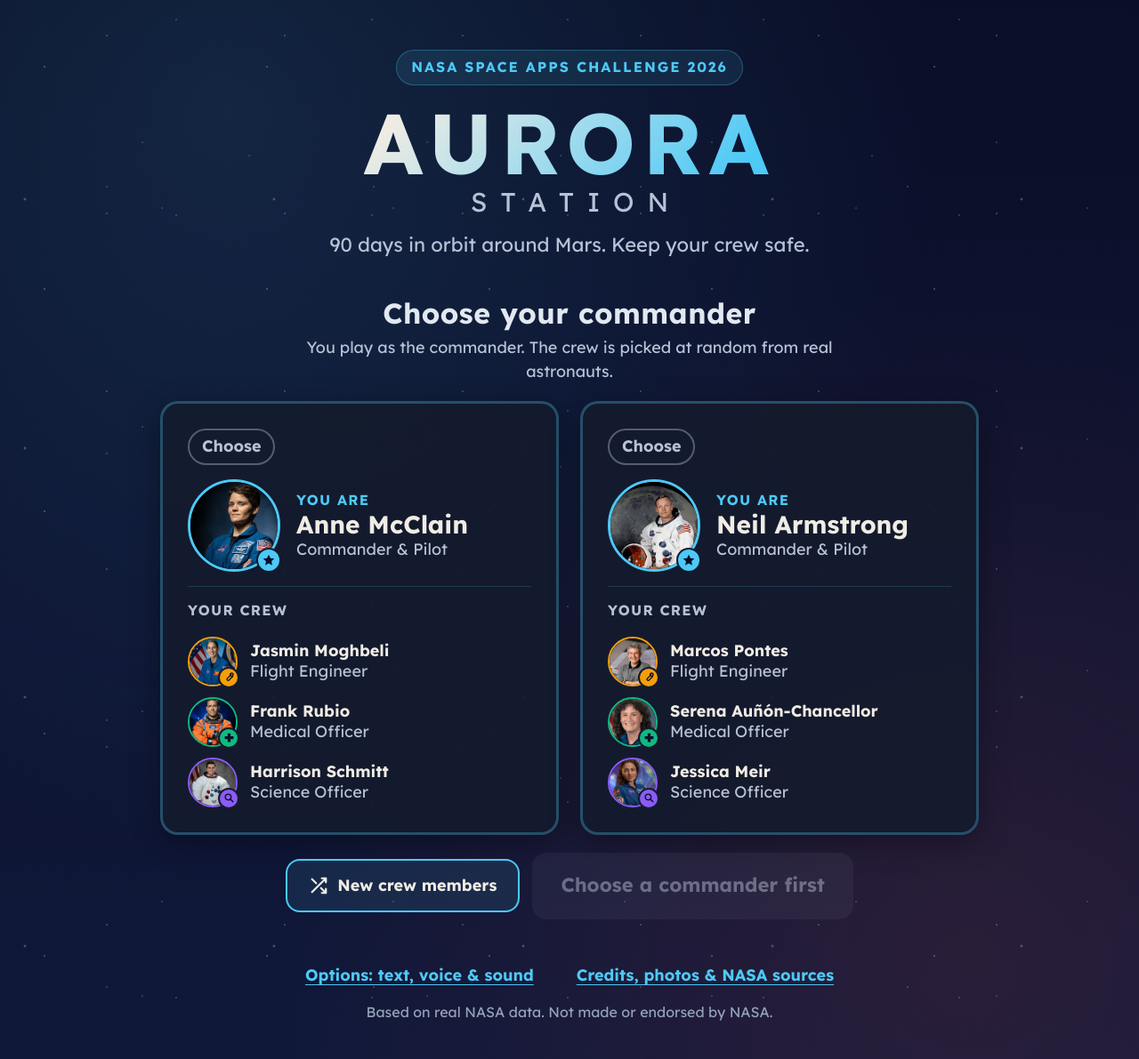
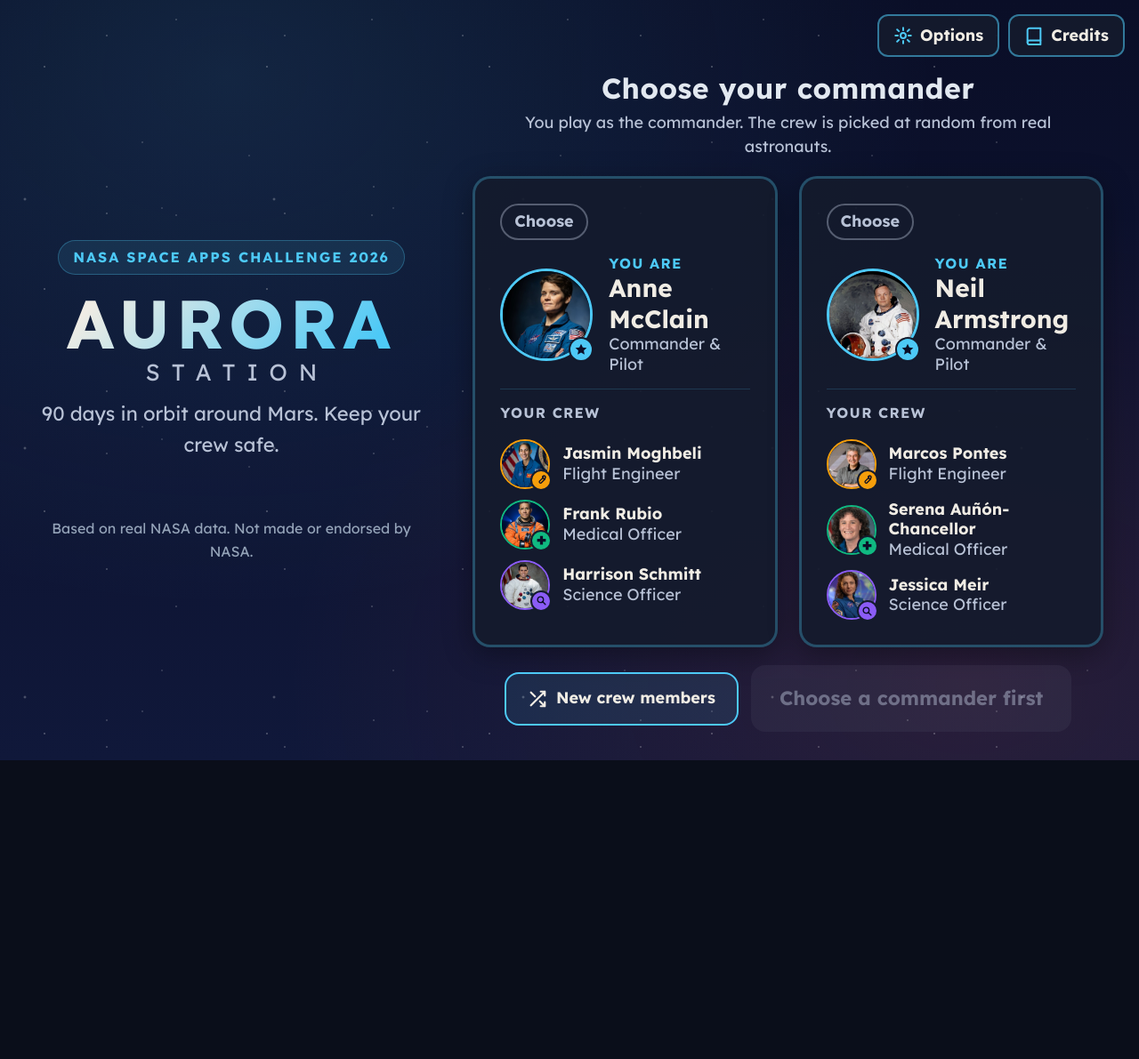
Before and after one commit to gabiscamp/hackathon_nasa_aurora, a React (Vite) app: page / in a window 1280 px wide. Shown: the whole page at 89% size. After the commit the page ends 855 px from the top, so only its background shows below. Built offline with nearby package versions, Linux system fonts and the light colour scheme; no server answers.

Commit message:
Tela inicial e da tripulação em duas colunas em telas largas (cabem sem rolar); Options e Credits como botões no canto

```diff
--- a/src/components/scenes/CrewIntro.css
+++ b/src/components/scenes/CrewIntro.css
@@ -440,3 +440,78 @@
     transform: none;
   }
 }
+
+/* ---------- Wide screens: team on the left, the chosen astronaut on the right (fits without scrolling) ---------- */
+@media (min-width: 1200px) {
+  .crew-screen {
+    padding-top: 88px;
+    padding-bottom: 24px;
+  }
+
+  .crew-container {
+    width: min(1440px, 100%);
+    display: grid;
+    grid-template-columns: minmax(420px, 500px) 1fr;
+    grid-template-areas:
+      'header  profile'
+      'roster  profile'
+      'keys    profile'
+      'footer  profile';
+    grid-template-rows: auto auto auto 1fr;
+    column-gap: clamp(28px, 3vw, 48px);
+    row-gap: 18px;
+    align-items: start;
+  }
+
+  .crew-header {
+    grid-area: header;
+  }
+
+  .crew-roster {
+    grid-area: roster;
+    grid-template-columns: repeat(2, minmax(0, 1fr));
+  }
+
+  /* Compact cards: photo beside the name, so the team, keys and "next" button all fit on the left. */
+  .crew-tab {
+    display: grid;
+    grid-template-columns: auto 1fr;
+    grid-template-rows: auto auto auto;
+    column-gap: 12px;
+    row-gap: 2px;
+    align-items: center;
+    justify-items: start;
+    padding: 12px 12px;
+    text-align: left;
+  }
+
+  .crew-tab .crew-photo--tab {
+    grid-row: 1 / 4;
+    width: 64px;
+    height: 64px;
+  }
+
+  .crew-tab__name {
+    margin-top: 0;
+  }
+
+  .crew-tab__role {
+    text-align: left;
+  }
+
+  .crew-tab__seen {
+    margin-top: 2px;
+  }
+
+  .crew-keys {
+    grid-area: keys;
+  }
+
+  .crew-footer {
+    grid-area: footer;
+  }
+
+  .crew-profile {
+    grid-area: profile;
+  }
+}
--- a/src/components/scenes/TitleScreen.css
+++ b/src/components/scenes/TitleScreen.css
@@ -488,31 +488,12 @@
   margin: 0;
 }
 
-.title-credits {
-  min-height: 48px;
-  padding: 8px 16px;
-  font: inherit;
-  font-size: 18px;
-  font-weight: 700;
-  color: var(--ts-blue);
-  background: none;
-  border: none;
-  text-decoration: underline;
-  text-underline-offset: 4px;
-  cursor: pointer;
-}
-
-.title-credits:hover {
-  transform: none;
-  box-shadow: none;
-}
-
 /* ---------- Focus & motion ---------- */
 .crew-pick:focus-visible,
 .title-continue__btn:focus-visible,
 .title-shuffle:focus-visible,
 .title-start:focus-visible,
-.title-credits:focus-visible {
+.title-top-btn:focus-visible {
   outline: 3px solid var(--ts-amber);
   outline-offset: 4px;
 }
@@ -545,9 +526,98 @@
   }
 }
 
-.title-footer__links {
+
+/* ---------- Corner buttons: Options + Credits ---------- */
+.title-topbar {
+  position: absolute;
+  top: 16px;
+  right: 16px;
+  z-index: 2;
   display: flex;
-  flex-wrap: wrap;
-  justify-content: center;
-  gap: 4px 16px;
+  gap: 10px;
 }
+
+.title-top-btn {
+  display: inline-flex;
+  align-items: center;
+  gap: 8px;
+  min-height: 48px;
+  padding: 6px 16px;
+  font: inherit;
+  font-size: 18px;
+  font-weight: 700;
+  color: var(--ts-text);
+  background: var(--ts-panel);
+  border: 2px solid rgba(77, 201, 246, 0.55);
+  border-radius: 12px;
+  cursor: pointer;
+}
+
+.title-top-btn svg {
+  color: var(--ts-blue);
+}
+
+.title-top-btn:hover {
+  transform: none;
+  background: rgba(36, 48, 78, 0.95);
+}
+
+/* Small screens: the corner buttons sit in the page flow, above the title. */
+@media (max-width: 759px) {
+  .title-topbar {
+    position: relative;
+    top: auto;
+    right: auto;
+    justify-content: center;
+    padding-top: 16px;
+  }
+}
+
+/* ---------- Wide screens: title on the left, commander choice on the right (fits without scrolling) ---------- */
+@media (min-width: 1200px) {
+  .title-content {
+    width: min(1440px, 100%);
+    min-height: 100vh;
+    min-height: 100dvh;
+    display: grid;
+    grid-template-columns: minmax(340px, 440px) 1fr;
+    /* Empty 1fr rows above and below keep the left block centred next to the cards. */
+    grid-template-areas:
+      '.        pick'
+      'header   pick'
+      'continue pick'
+      'footer   pick'
+      '.        pick';
+    grid-template-rows: 1fr auto auto auto 1fr;
+    align-items: start;
+    column-gap: clamp(32px, 4vw, 64px);
+    row-gap: 32px;
+    padding-top: 80px;
+    padding-bottom: 32px;
+  }
+
+  .title-header {
+    grid-area: header;
+  }
+
+  .title-continue {
+    grid-area: continue;
+  }
+
+  .title-footer {
+    grid-area: footer;
+  }
+
+  .title-pick {
+    grid-area: pick;
+    align-self: center;
+  }
+
+  .title-orbit {
+    font-size: clamp(64px, 6vw, 88px);
+  }
+
+  .title-sub {
+    font-size: 26px;
+  }
+}
--- a/src/components/scenes/TitleScreen.tsx
+++ b/src/components/scenes/TitleScreen.tsx
@@ -72,6 +72,24 @@ export function TitleScreen({ onStart, onOpenCredits, savedMission, onContinueMi
   return (
     <div className="title-screen">
       <div className="title-stars" aria-hidden="true" />
+
+      {/* Settings and credits as game-style corner buttons (not web links), always in view. */}
+      <nav className="title-topbar" aria-label="Game options">
+        <button type="button" className="title-top-btn" onClick={() => setOptionsOpen(true)}>
+          <svg width="22" height="22" viewBox="0 0 24 24" aria-hidden="true" fill="none" stroke="currentColor" strokeWidth="2.2" strokeLinecap="round" strokeLinejoin="round">
+            <circle cx="12" cy="12" r="3.2" />
+            <path d="M12 2.5v3M12 18.5v3M4.6 4.6l2.1 2.1M17.3 17.3l2.1 2.1M2.5 12h3M18.5 12h3M4.6 19.4l2.1-2.1M17.3 6.7l2.1-2.1" />
+          </svg>
+          Options
+        </button>
+        <button type="button" className="title-top-btn" onClick={onOpenCredits}>
+          <svg width="22" height="22" viewBox="0 0 24 24" aria-hidden="true" fill="none" stroke="currentColor" strokeWidth="2.2" strokeLinecap="round" strokeLinejoin="round">
+            <path d="M4 5.5A2.5 2.5 0 0 1 6.5 3H20v15H6.5A2.5 2.5 0 0 0 4 20.5z" />
+            <path d="M4 20.5A2.5 2.5 0 0 0 6.5 23H20v-5" />
+          </svg>
+          Credits
+        </button>
+      </nav>
 
       <main className="title-content">
         <header className="title-header">
@@ -175,14 +193,6 @@ export function TitleScreen({ onStart, onOpenCredits, savedMission, onContinueMi
         </section>
 
         <footer className="title-footer">
-          <div className="title-footer__links">
-            <button type="button" className="title-credits" onClick={() => setOptionsOpen(true)}>
-              Options: text, voice &amp; sound
-            </button>
-            <button type="button" className="title-credits" onClick={onOpenCredits}>
-              Credits, photos &amp; NASA sources
-            </button>
-          </div>
           <p>Based on real NASA data. Not made or endorsed by NASA.</p>
         </footer>
       </main>
```
